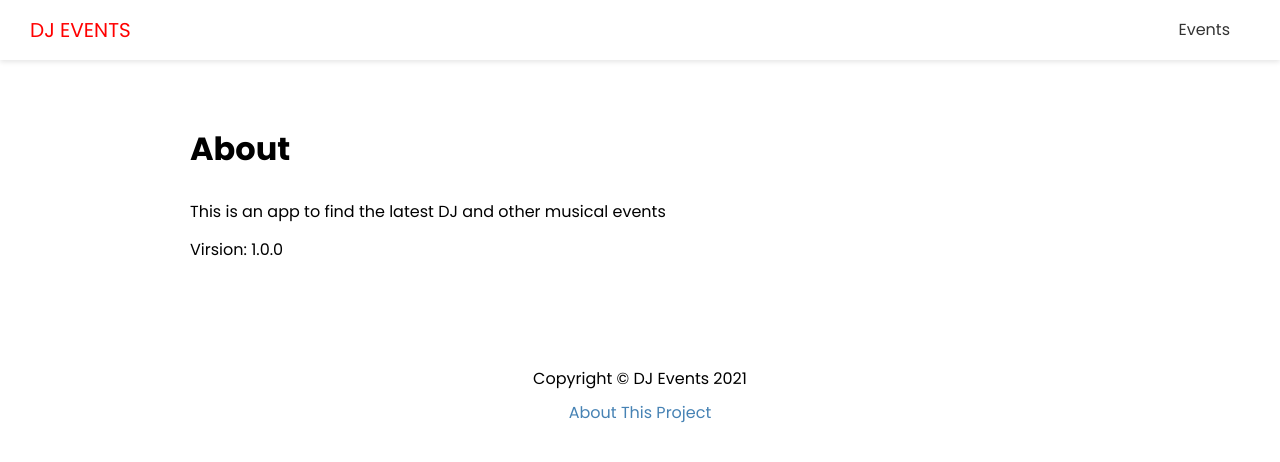
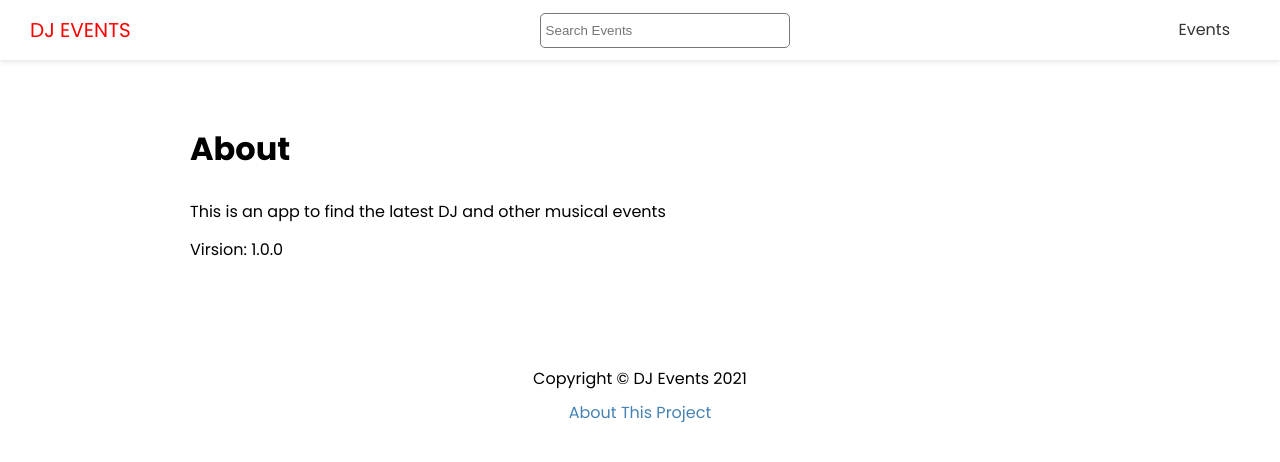
Before and after one commit to r0mm4k/nextjs-dev-to-deployment, a Next.js app in the folder 01-Project1/frontend/: page /about in a window 1280 px wide. Shown: the top 462 px of the page. Built offline with nearby package versions, Linux system fonts and the light colour scheme.

Commit message:
Search Component

```diff
--- a/01-Project1/frontend/components/header.js
+++ b/01-Project1/frontend/components/header.js
@@ -1,6 +1,8 @@
 import Link from 'next/link';
 
 import styles from '@/styles/header.module.css';
+
+import Search from './search';
 
 export default function Header() {
   return (
@@ -8,6 +10,8 @@
       <div className={styles.logo}>
         <Link href="/">DJ Events</Link>
       </div>
+
+      <Search />
 
       <nav>
         <ul>
--- /dev/null
+++ b/01-Project1/frontend/components/search.js
@@ -0,0 +1,23 @@
+import { useState } from 'react';
+import { useRouter } from 'next/router';
+
+import styles from '@/styles/search.module.css';
+
+export default function Search() {
+  const [term, setTerm] = useState("");
+  const { push } = useRouter();
+
+  const handleSubmit = (e) => {
+    e.preventDefault();
+    push(`/events/search?term=${term}`);
+  };
+  const handleChange = ({ target: { value } }) => setTerm(value);
+
+  return (
+    <div className={styles.search}>
+      <form onSubmit={handleSubmit}>
+        <input type="text" value={term} onChange={handleChange} placeholder="Search Events" />
+      </form>
+    </div>
+  )
+}
--- /dev/null
+++ b/01-Project1/frontend/styles/search.module.css
@@ -0,0 +1,7 @@
+.search input {
+  width: 250px;
+  height: 35px;
+  padding: 5px;
+  border: 1px #777 solid;
+  border-radius: 5px;
+}
```
